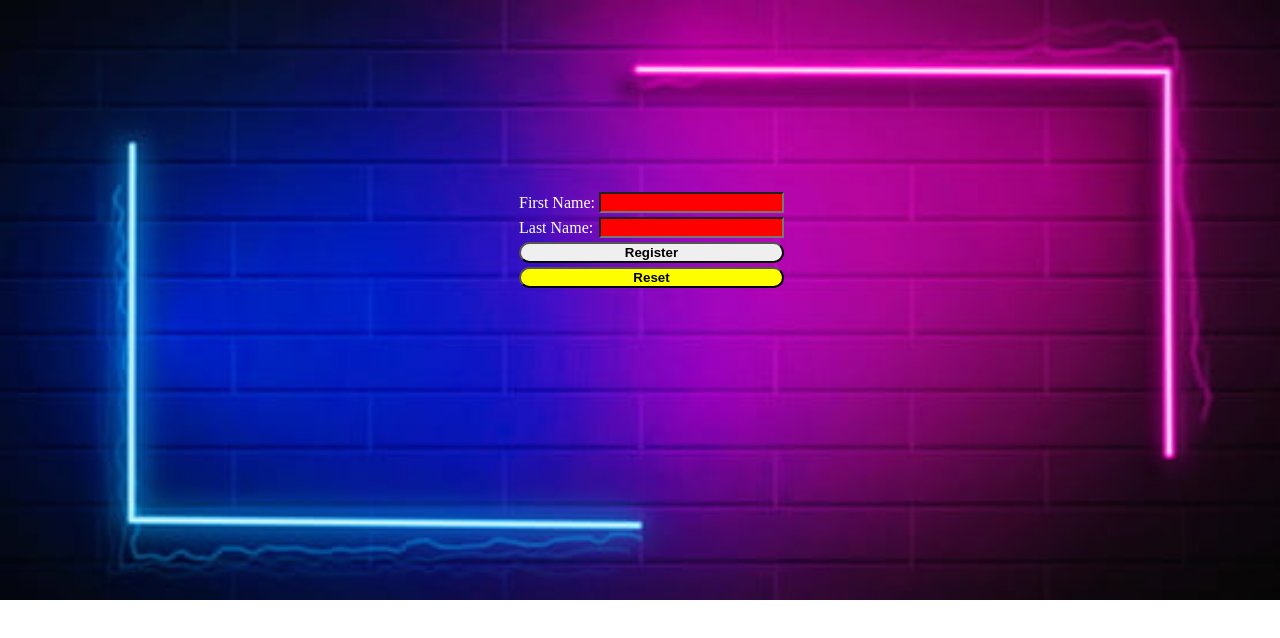
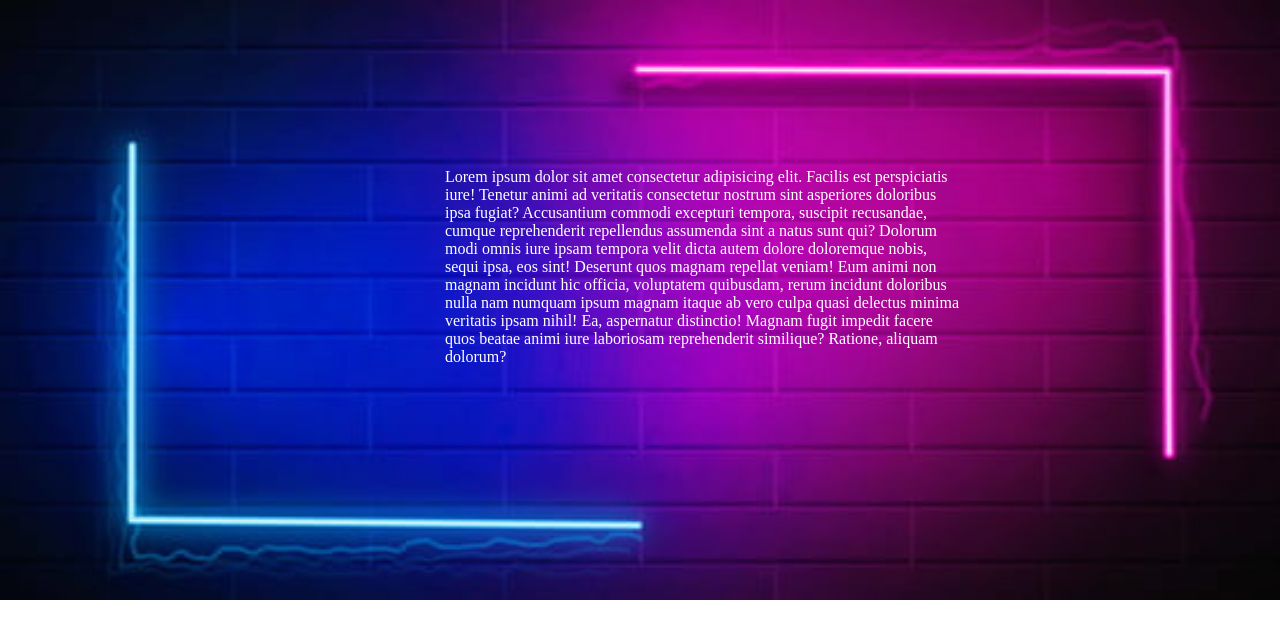
Before and after one commit to ameer-ali-jamali/Assignment-7-Apply-Background-Image-Using-Html-Css, a plain HTML site: page index.html in a window 1280 px wide. Drawn offline with Linux system fonts and the light colour scheme.

Commit message:
All-Formats-in-center

```diff
--- a/index.html
+++ b/index.html
@@ -13,33 +13,12 @@
     <div class="container">
         <form action="">
             <table>
-                <tr>
-                    <td>
-                        <label>First Name: </label>
-                    </td>
-                    <td>
-                        <input type="text">
-                    </td>
-                </tr>
-                <tr>
-                    <td>
-                        <label>Last Name: </label>
-                    </td>
-                    <td>
-                        <input type="text">
-                    </td>
-                </tr>
-                <tr>
-                    <td colspan="2">
-                        <input class="form-btn" type="submit" value="Register">
-                    </td>
-                </tr>
-                <tr>
-                    <td colspan="2">
-                        <input class="form-btn" type="reset" value="Reset">
-                    </td>
-                </tr>
-            </table>
+                <p>
+                    Lorem ipsum dolor sit amet consectetur adipisicing elit. Facilis est perspiciatis iure! Tenetur animi ad veritatis consectetur nostrum sint asperiores doloribus ipsa fugiat? Accusantium commodi excepturi tempora, suscipit recusandae, cumque reprehenderit
+                    repellendus assumenda sint a natus sunt qui? Dolorum modi omnis iure ipsam tempora velit dicta autem dolore doloremque nobis, sequi ipsa, eos sint! Deserunt quos magnam repellat veniam! Eum animi non magnam incidunt hic officia, voluptatem
+                    quibusdam, rerum incidunt doloribus nulla nam numquam ipsum magnam itaque ab vero culpa quasi delectus minima veritatis ipsam nihil! Ea, aspernatur distinctio! Magnam fugit impedit facere quos beatae animi iure laboriosam reprehenderit
+                    similique? Ratione, aliquam dolorum?
+                </p>
 
         </form>
     </div>
--- a/style.css
+++ b/style.css
@@ -6,30 +6,15 @@ body {
 }
 
 .container {
-    margin-left: 30rem;
-    margin-top: 10rem;
+    margin-left: 26rem;
+    margin-top: 9rem;
     background-image: url(/Images/images.jpg);
     position: absolute;
-    width: 318px;
-    height: 139px;
-}
-
-.form-btn {
-    font-weight: bold;
-    width: 100%;
-    border-radius: 1rem;
+    width: 540px;
+    height: 266px;
 }
 
 form {
     position: relative;
-    padding-left: 28px;
-    padding-top: 21px;
+    padding-left: 21px;
 }
-
-input[type="text"] {
-    background-color: red;
-}
-
-input[type="reset"] {
-    background-color: yellow;
-}
```
